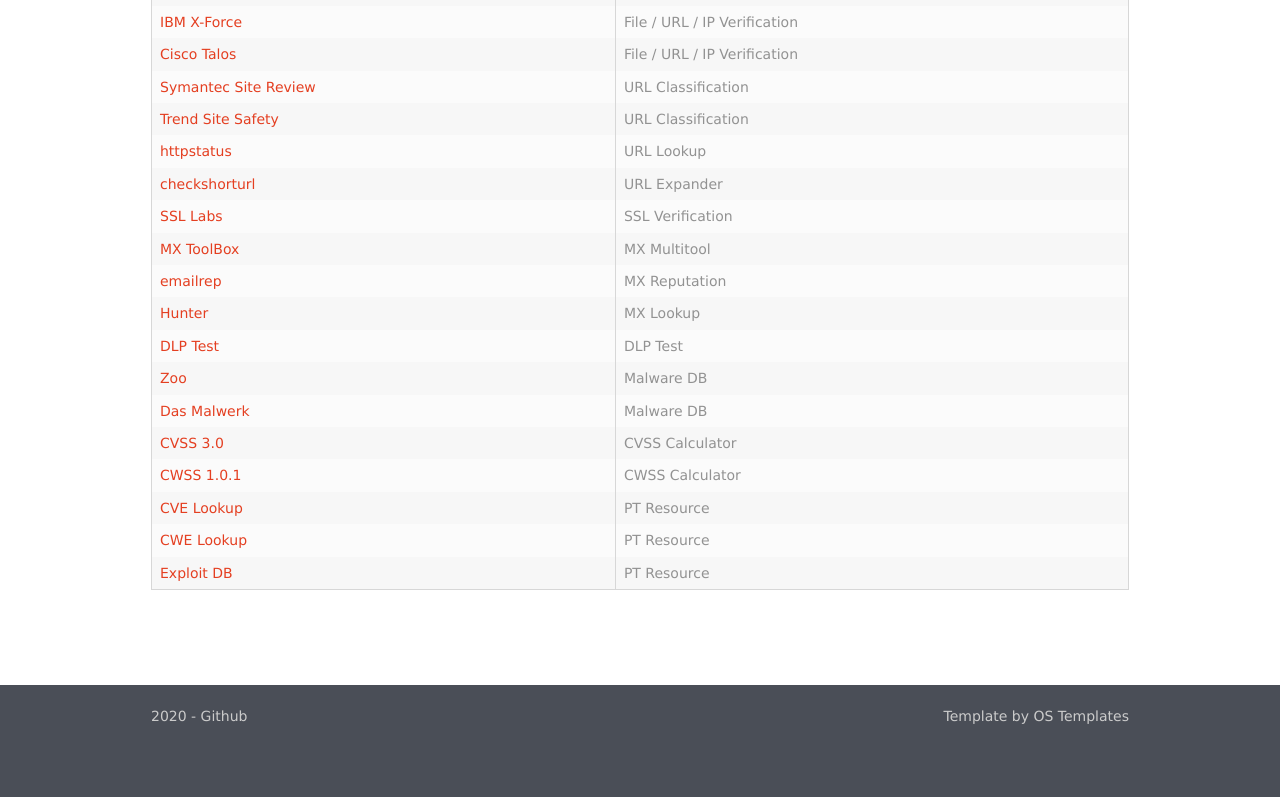
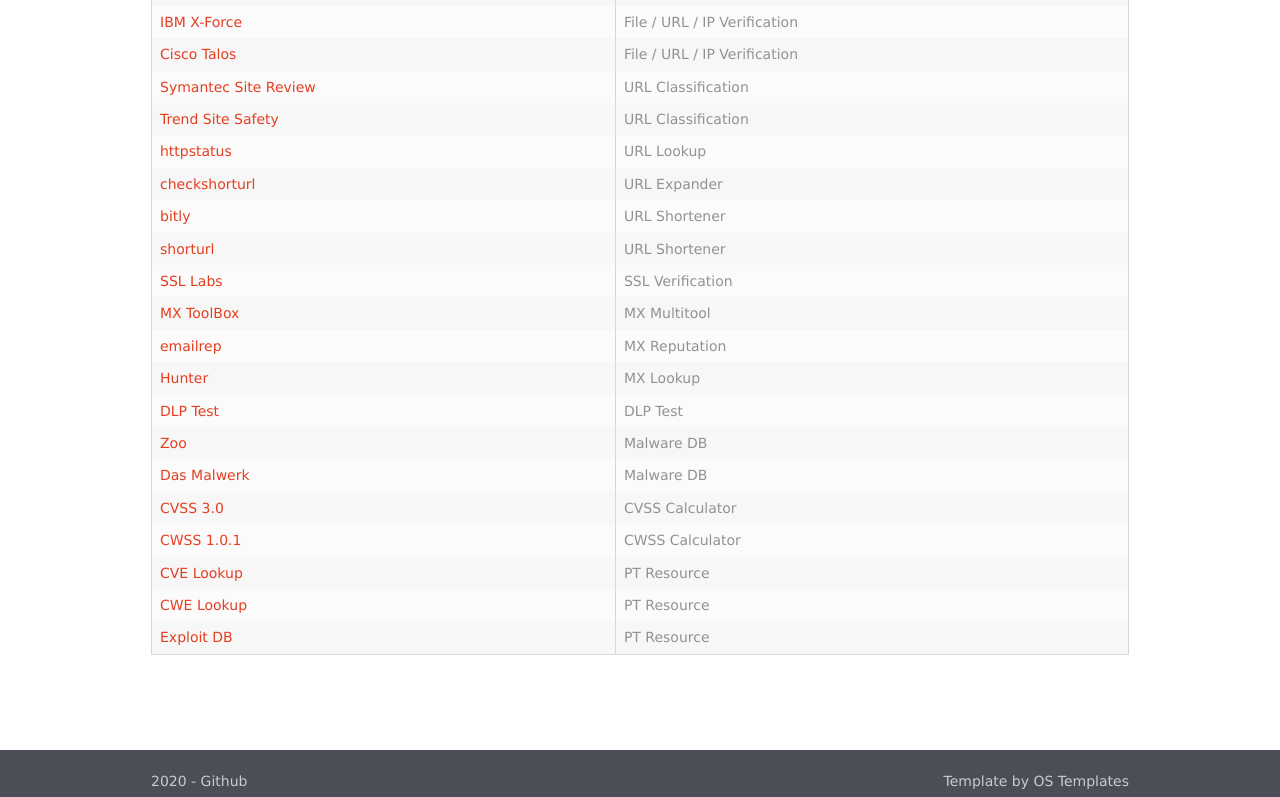
Before and after one commit to yuxuannn/yuxuannn.github.io, a plain HTML site: page pages/links.html in a window 1280 px wide. Shown: the part 828-1625 px from the top of the page. Before the commit the page ends 1575 px from the top, so only its background shows below. Drawn offline with Linux system fonts and the light colour scheme.

Commit message:
Update links.html

```diff
--- a/pages/links.html
+++ b/pages/links.html
@@ -139,6 +139,14 @@
               <td>URL Expander</td>
             </tr>
             <tr>
+              <td><a href="https://bitly.com/">bitly</a></td>
+              <td>URL Shortener</td>
+            </tr>
+            <tr>
+              <td><a href="https://www.shorturl.at/">shorturl</a></td>
+              <td>URL Shortener</td>
+            </tr>
+            <tr>
               <td><a href="https://www.ssllabs.com/ssltest/">SSL Labs</a></td>
               <td>SSL Verification</td>
             </tr>
```
